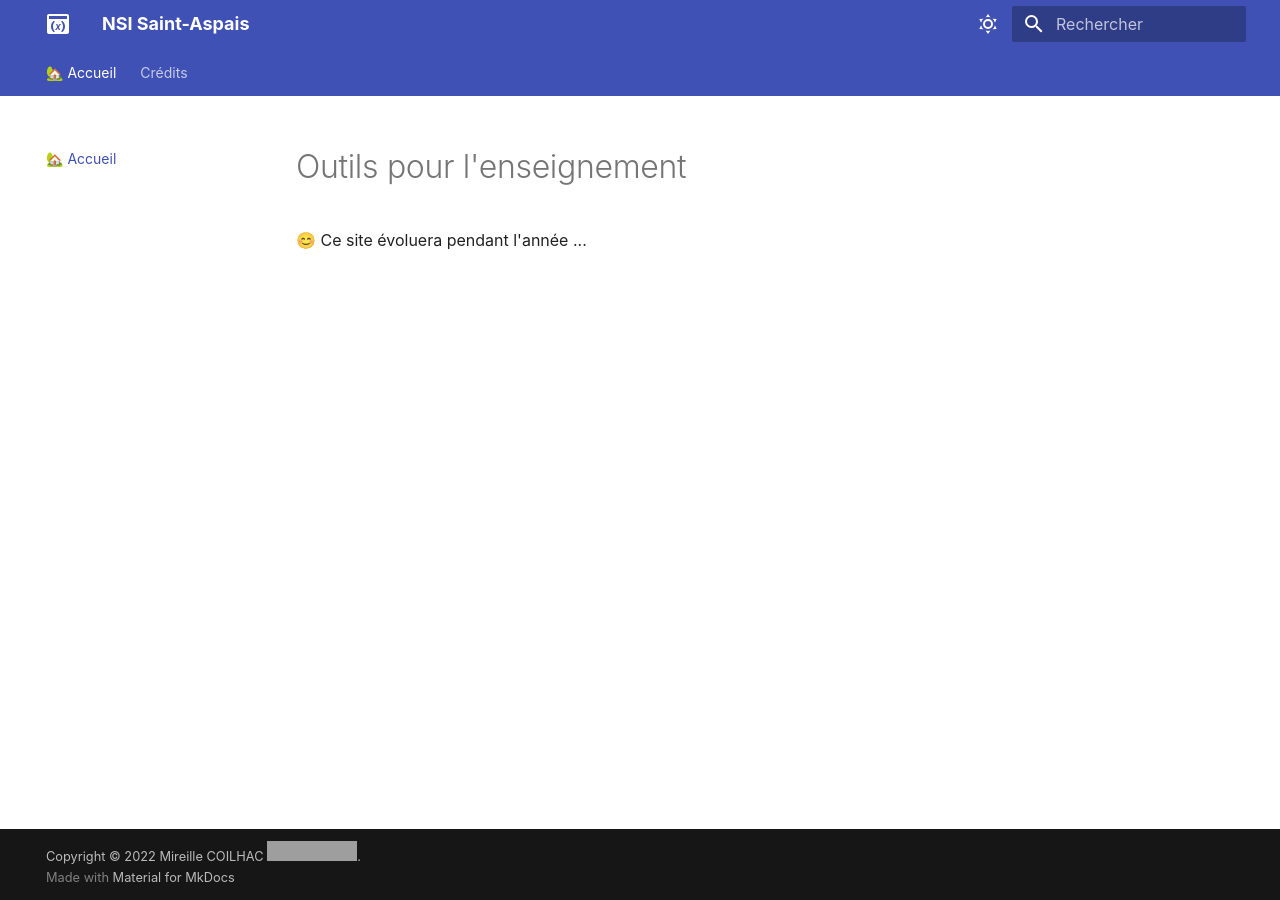
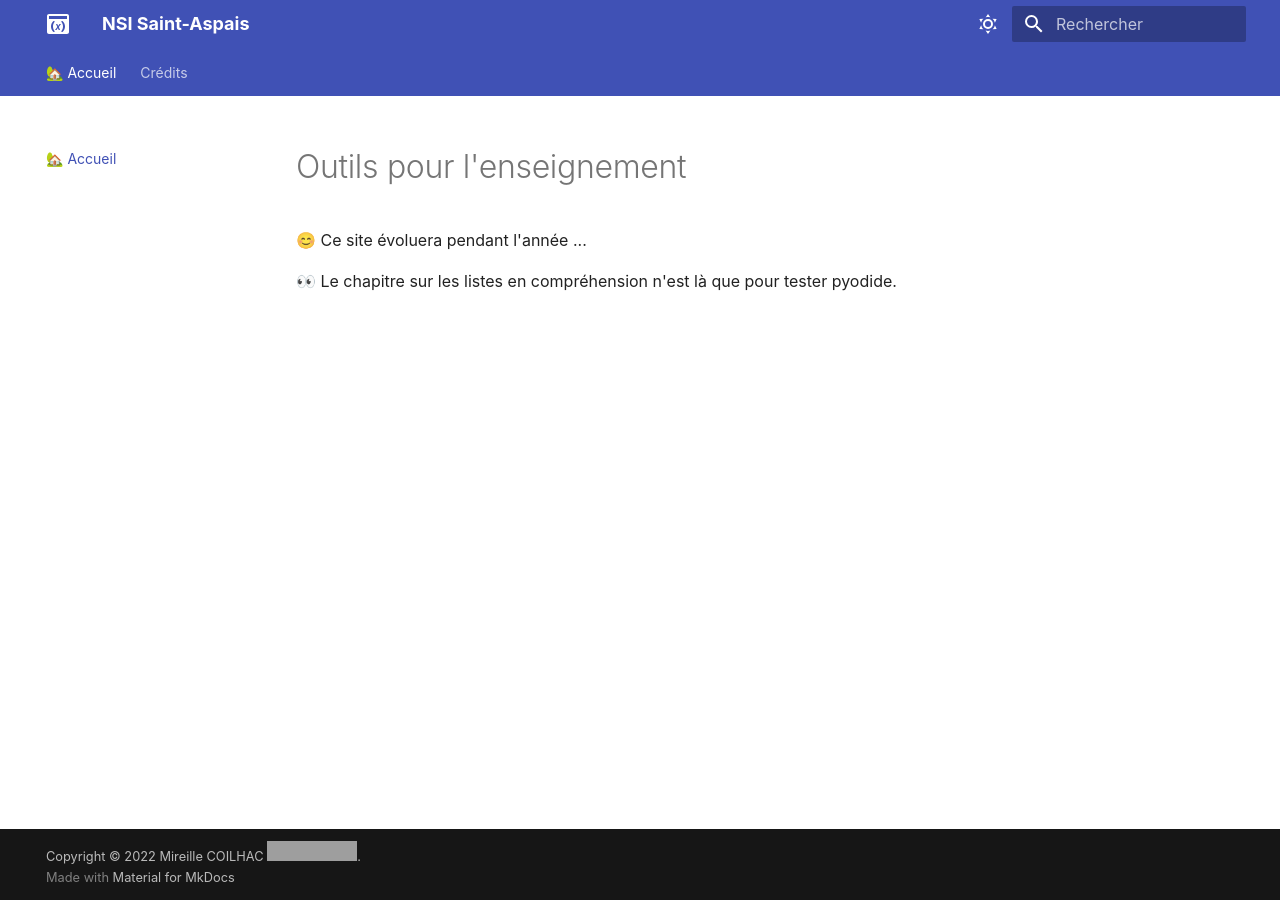
Before and after one commit to lilabidi/nsi-lil, an MkDocs documentation site: the page built from docs/index.md, in a window 1280 px wide. Built offline with MkDocs 1.6.1 and Material for MkDocs 9.7.7, drawn with Linux system fonts in a browser that asks for light colours; grey boxes are pictures that could not be loaded.

Commit message:
précision

```diff
--- a/docs/index.md
+++ b/docs/index.md
@@ -1,3 +1,5 @@
 # Outils pour l'enseignement
 
 😊 Ce site évoluera pendant l'année ...
+
+👀 Le chapitre sur les listes en compréhension n'est là que pour tester pyodide.
```
